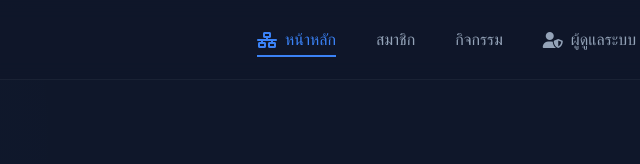
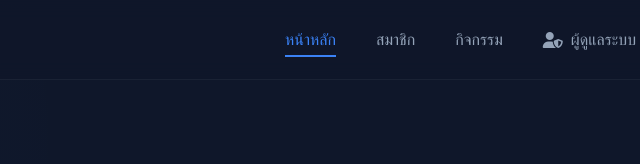
Before and after one commit to adisakwong/relative-network, a website: page index.html in a window 1280 px wide. Shown: the top 164 px of the page, 572-1212 px from the left. Drawn offline with Linux system fonts and the light colour scheme; no server answers; a web font is replaced by a local one.

Commit message:
Add files via upload

```diff
--- a/index.html
+++ b/index.html
@@ -26,7 +26,7 @@
                 <span>ครอบครัวเมาะยะ</span>
             </div>
             <ul class="nav-links">
-                <li><a href="#home" id="homeNavLink" class="active"><i class="fas fa-network-wired"></i> หน้าหลัก</a></li>
+                <li><a href="#home" id="homeNavLink" class="active">หน้าหลัก</a></li>
                 <li><a href="#members">สมาชิก</a></li>
                 <li><a href="#activities">กิจกรรม</a></li>
                 <li><a href="#" id="adminNavLink"><i class="fas fa-user-shield"></i> ผู้ดูแลระบบ</a></li>
```
